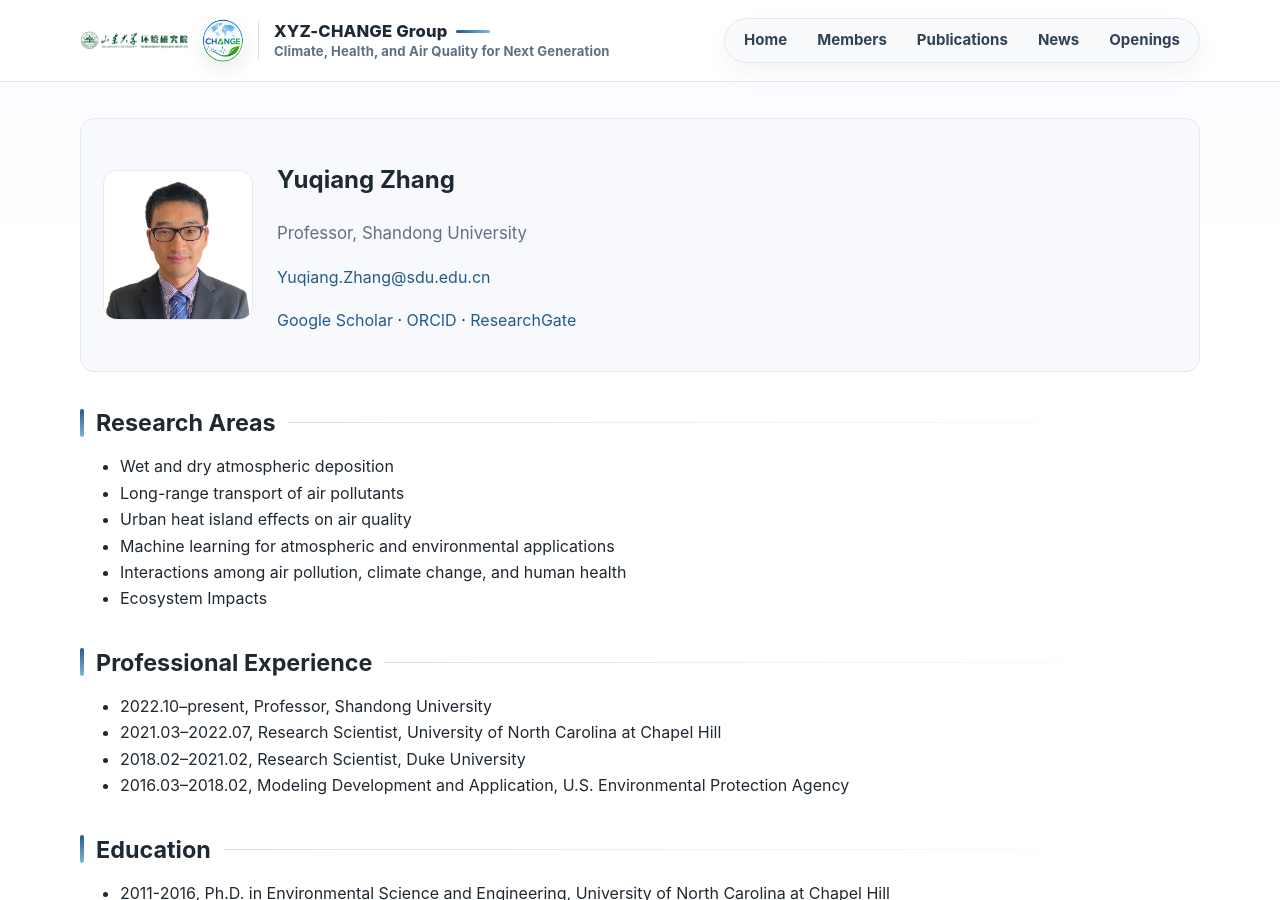
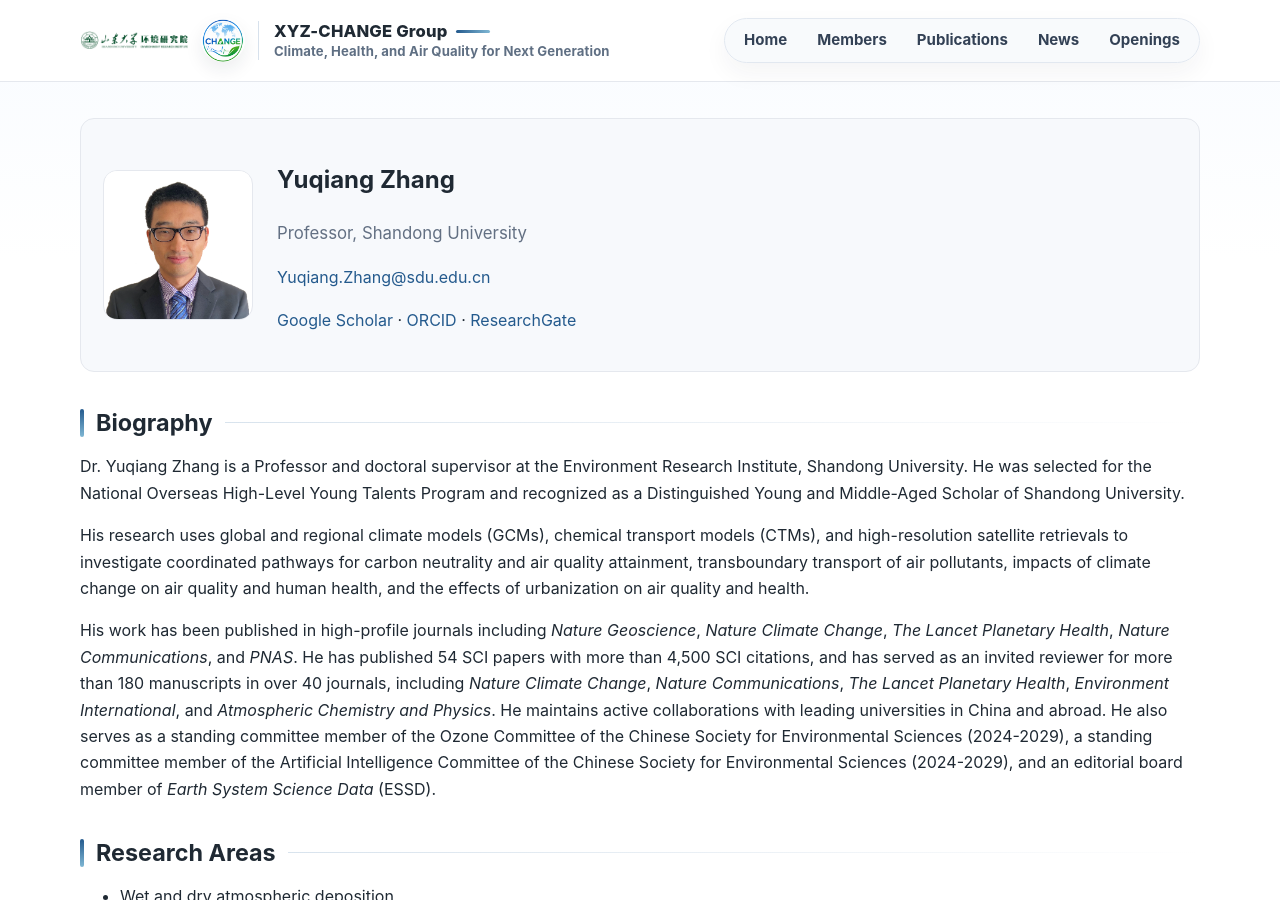
Before and after one commit to MuJSh/xyz_CHANGE, a Jekyll site: the page built from _pages/yuqiang-zhang.md, in a window 1280 px wide and 900 px high. Built offline with Jekyll 4.4.1, drawn with Linux system fonts in a browser that asks for light colours.

Commit message:
Move Prof Zhang bio to profile page

```diff
--- a/_pages/yuqiang-zhang.md
+++ b/_pages/yuqiang-zhang.md
@@ -19,6 +19,14 @@ permalink: /members/yuqiang-zhang/
     </p>
   </div>
 </div>
+
+## Biography
+
+Dr. Yuqiang Zhang is a Professor and doctoral supervisor at the Environment Research Institute, Shandong University. He was selected for the National Overseas High-Level Young Talents Program and recognized as a Distinguished Young and Middle-Aged Scholar of Shandong University.
+
+His research uses global and regional climate models (GCMs), chemical transport models (CTMs), and high-resolution satellite retrievals to investigate coordinated pathways for carbon neutrality and air quality attainment, transboundary transport of air pollutants, impacts of climate change on air quality and human health, and the effects of urbanization on air quality and health.
+
+His work has been published in high-profile journals including <em>Nature Geoscience</em>, <em>Nature Climate Change</em>, <em>The Lancet Planetary Health</em>, <em>Nature Communications</em>, and <em>PNAS</em>. He has published 54 SCI papers with more than 4,500 SCI citations, and has served as an invited reviewer for more than 180 manuscripts in over 40 journals, including <em>Nature Climate Change</em>, <em>Nature Communications</em>, <em>The Lancet Planetary Health</em>, <em>Environment International</em>, and <em>Atmospheric Chemistry and Physics</em>. He maintains active collaborations with leading universities in China and abroad. He also serves as a standing committee member of the Ozone Committee of the Chinese Society for Environmental Sciences (2024-2029), a standing committee member of the Artificial Intelligence Committee of the Chinese Society for Environmental Sciences (2024-2029), and an editorial board member of <em>Earth System Science Data</em> (ESSD).
 
 ## Research Areas
 
```
